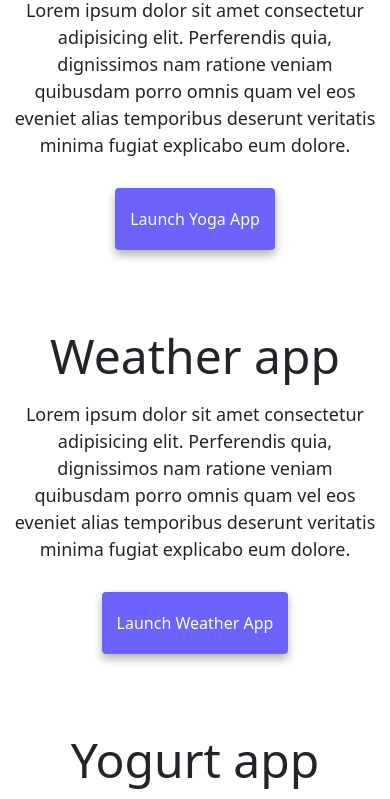
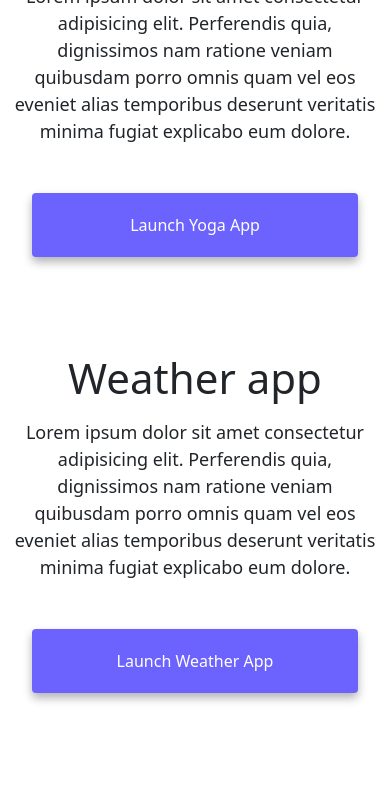
Before and after one commit to KateNemash/portfolio-kn, a plain HTML site: page index.html in a window 390 px wide. Shown: the part 553-1352 px from the top of the page. Drawn offline with nearby package versions, Linux system fonts and the light colour scheme.

Commit message:
Fixed buttons' responsiveness

```diff
--- a/style.css
+++ b/style.css
@@ -93,12 +93,22 @@ p {
   color: white;
 }
 
-@media (max-width: 600px) {
+@media (max-width: 576px) {
   h1 {
     font-size: 56px;
+  }
+
+  h2 {
+    font-size: 42px;
   }
 
   .app-description {
     text-align: center;
   }
+
+  .app-links {
+    display: block;
+    text-align: center;
+    margin: 0 20px;
+  }
 }
```
Also changed, not shown: about.html (+3 -3 lines).
